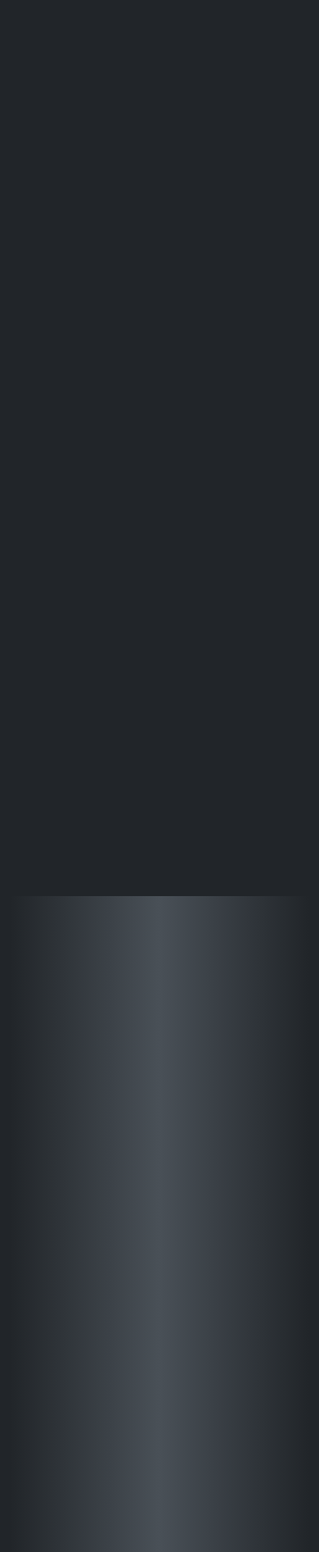
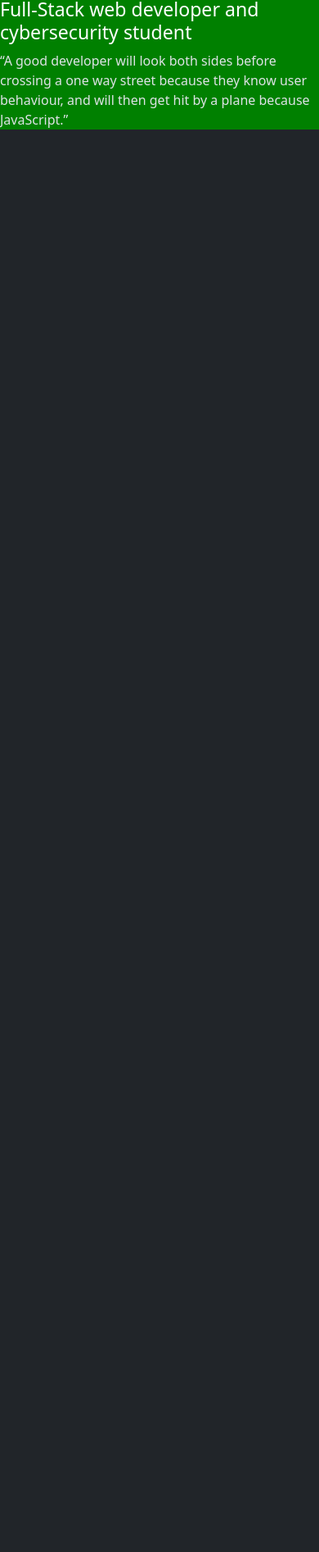
Before and after one commit to BitLopezDev/bluesite, a website with bundled scripts: page index.html in a window 390 px wide. Shown: the part 107-2000 px from the top of the page at 82% size. After the commit the page ends 844 px from the top, so only its background shows below. Built offline with nearby package versions, Linux system fonts and the light colour scheme.

Commit message:
first section debug colors

```diff
--- a/index.html
+++ b/index.html
@@ -54,18 +54,27 @@
             </div>
         </nav>
     </header>
-    <main class="container-fluid">
-        <section class="container-fluid px-0 mx-0">
-            <br><br><br><br><br><br><br><br><br><br><br><br><br><br><br><br><br><br><br><br><br><br><br><br><br><br><br><br><br><br><br><br><br><br><br><br><br><br><br><br><br><br><br><br><br><br><br><br><br><br>
+    <main class="container-fluid px-0 mx-0 py-3">
+        <section class="row justify-content-center align-items-center pt-5 bkgred">
+            <article class="col-12 col-md-5 bkggreen">
+                <h1>BitLopez</h1>
+                <p class="text-white h3">Full-Stack web developer and cybersecurity student</p>
+                <q>A good developer will look both sides before crossing a one way street because they know user
+                    behaviour, and will then get hit by a plane because JavaScript.</q>
+
+            </article>
+            <article class="d-none d-md-block  col-md-5">
+                <img src="./assets/svg/dev.svg" alt="" class="img-fluid">
+            </article>
         </section>
-        <section class="container-fluid px-0 mx-0">
-            <br><br><br><br><br><br><br><br><br><br><br><br><br><br><br><br><br><br><br><br><br><br><br><br><br><br><br><br><br><br><br><br><br><br><br><br><br><br><br><br><br><br><br><br><br><br><br><br><br><br>
+        <section class="row">
+
         </section>
-        <section>
-            <br><br><br><br><br><br><br><br><br><br><br><br><br><br><br><br><br><br><br><br><br><br><br><br><br><br><br><br><br><br><br><br><br><br><br><br><br><br><br><br><br><br><br><br><br><br><br><br><br><br>
+        <section class="row">
+
         </section>
-        <section>
-            <br><br><br><br><br><br><br><br><br><br><br><br><br><br><br><br><br><br><br><br><br><br><br><br><br><br><br><br><br><br><br><br><br><br><br><br><br><br><br><br><br><br><br><br><br><br><br><br><br><br>
+        <section class="row">
+
         </section>
 
     </main>
--- a/styles/styles.css
+++ b/styles/styles.css
@@ -1,8 +1,19 @@
 
 main>section:nth-of-type(even) {
-   background: rgb(33,37,41);
-background: -moz-linear-gradient(90deg, rgba(33,37,41,1) 0%, rgba(73,80,87,1) 50%, rgba(33,37,41,1) 100%);
-background: -webkit-linear-gradient(90deg, rgba(33,37,41,1) 0%, rgba(73,80,87,1) 50%, rgba(33,37,41,1) 100%);
-background: linear-gradient(90deg, rgba(33,37,41,1) 0%, rgba(73,80,87,1) 50%, rgba(33,37,41,1) 100%);
-filter: progid:DXImageTransform.Microsoft.gradient(startColorstr="#212529",endColorstr="#212529",GradientType=1);
+    background: rgb(33,37,41);
+    background: -moz-linear-gradient(90deg, rgba(33,37,41,1) 0%, rgba(108,117,125,1) 25%, rgba(206,212,218,1) 50%, rgba(108,117,125,1) 75%, rgba(33,37,41,1) 100%);
+    background: -webkit-linear-gradient(90deg, rgba(33,37,41,1) 0%, rgba(108,117,125,1) 25%, rgba(206,212,218,1) 50%, rgba(108,117,125,1) 75%, rgba(33,37,41,1) 100%);
+    background: linear-gradient(90deg, rgba(33,37,41,1) 0%, rgba(108,117,125,1) 25%, rgba(206,212,218,1) 50%, rgba(108,117,125,1) 75%, rgba(33,37,41,1) 100%);
+    filter: progid:DXImageTransform.Microsoft.gradient(startColorstr="#212529",endColorstr="#212529",GradientType=1);
+
 }
+
+.bkgred {
+    background-color: red !important;
+}
+.bkgblue {
+    background-color: blue !important;
+}
+.bkggreen {
+    background-color: green !important;
+}
```
